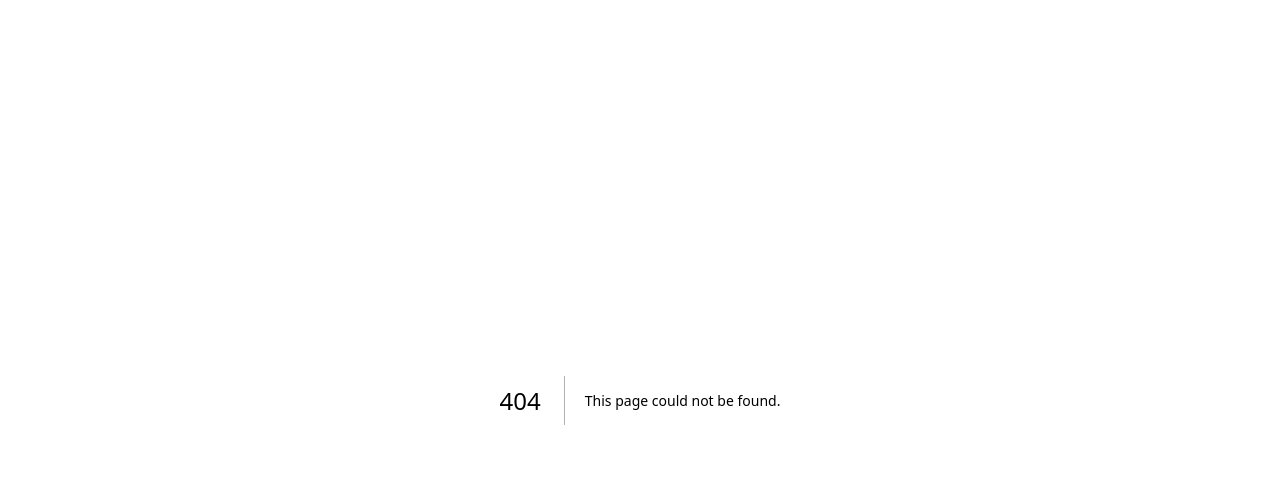
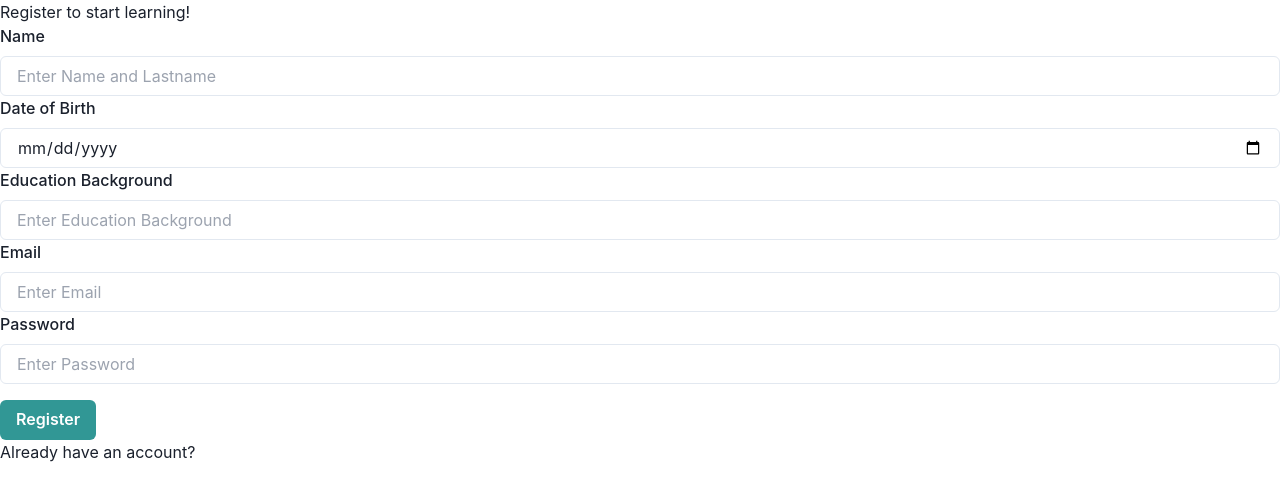
Before and after one commit to course-flow-final-project-2024/course-flow, a Next.js app: page /register in a window 1280 px wide. Before the commit this address had no page. Shown: the top 500 px of the page. Built offline with nearby package versions, Linux system fonts and the light colour scheme.

Commit message:
feat: create register page

```diff
--- /dev/null
+++ b/src/pages/register.jsx
@@ -0,0 +1,49 @@
+import {
+  FormControl,
+  FormLabel,
+  FormErrorMessage,
+  Input,
+  Button,
+} from "@chakra-ui/react";
+import Link from "next/link";
+import React, { useState } from "react";
+function RegisterPage() {
+  return (
+    <div className="container mx-auto">
+      {/* NavBar */}
+      <h1>Register to start learning!</h1>
+      <form action="">
+        <FormControl>
+          <FormLabel>Name</FormLabel>
+          <Input type="text" placeholder="Enter Name and Lastname" />
+        </FormControl>
+        <FormControl>
+          <FormLabel>Date of Birth</FormLabel>
+          <Input type="date" placeholder="DD/MM/YY" lang="fr-CA" />
+        </FormControl>
+        <FormControl>
+          <FormLabel>Education Background</FormLabel>
+          <Input type="text" placeholder="Enter Education Background" />
+        </FormControl>
+        <FormControl>
+          <FormLabel>Email</FormLabel>
+          <Input type="email" placeholder="Enter Email" />
+        </FormControl>
+        <FormControl>
+          <FormLabel>Password</FormLabel>
+          <Input type="password" placeholder="Enter Password" />
+        </FormControl>
+        <Button
+          mt={4}
+          colorScheme="teal"
+          //   isLoading={}
+          type="submit"
+        >
+          Register
+        </Button>
+        <div>Already have an account? {/*<Link>Log in</Link>*/}</div>
+      </form>
+    </div>
+  );
+}
+export default RegisterPage;
```
